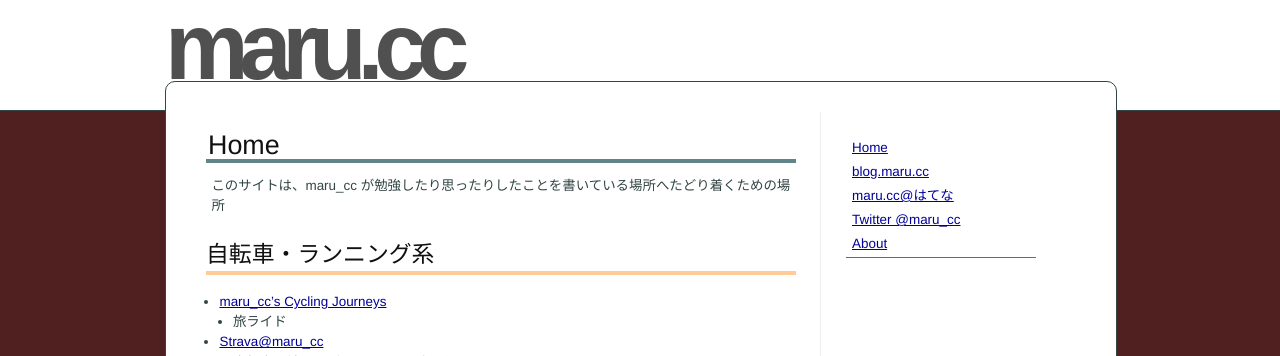
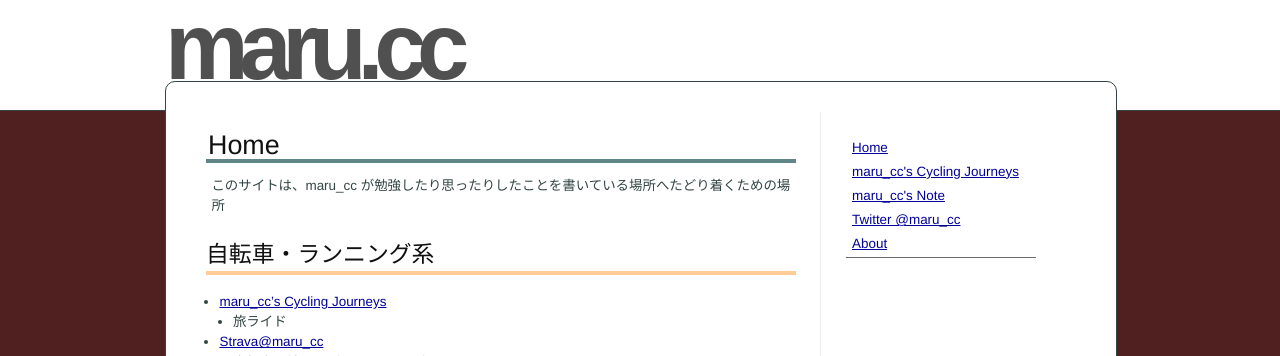
Before and after one commit to marucc/marucc.github.io, a Jekyll site: the page built from index.md, in a window 1280 px wide. Shown: the top 356 px of the page. Built offline with Jekyll 4.4.1, drawn with Linux system fonts in a browser that asks for light colours.

Commit message:
Update default.html

```diff
--- a/_layouts/default.html
+++ b/_layouts/default.html
@@ -42,8 +42,8 @@
 <nav>
 <ul>
 <li><a href="/">Home</a></li>
-<li><a href="http://blog.maru.cc/">blog.maru.cc</a></li>
-<li><a href="http://d.hatena.ne.jp/maru_cc/">maru.cc@はてな</a></li>
+<li><a href="https://marucc.goat.me/">maru_cc's Cycling Journeys</a></li>
+<li><a href="https://note.mu/maru_cc">maru_cc's Note</a></li>
 <li><a href="http://twitter.com/maru_cc">Twitter @maru_cc</a></li>
 <li><a href="/about/">About</a></li>
 </ul>
```
